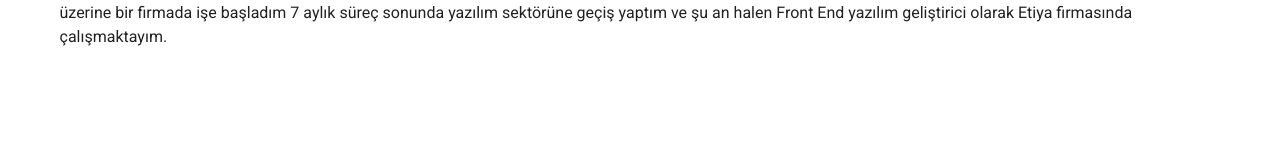
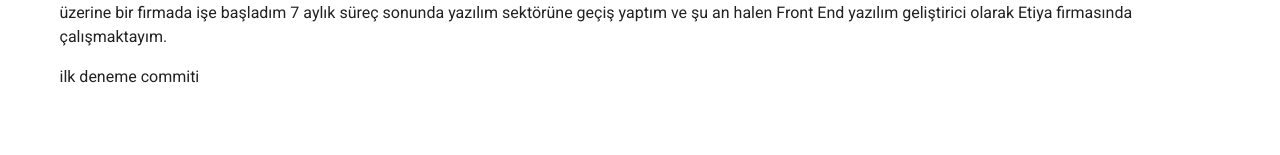
Before and after one commit to BerkayGezbeli/personal-blog, a Vue app: page /#/aboutPage in a window 1280 px wide. Shown: the part 266-421 px from the top of the page. Built offline with nearby package versions, Linux system fonts and the light colour scheme.

Commit message:
ilk deneme commiti

```diff
--- a/src/components/aboutPage.vue
+++ b/src/components/aboutPage.vue
@@ -3,6 +3,7 @@
     <span class="text-h2">{{$t('about.header')}}</span>
     <div>
       <p>{{$t('about.content')}}</p>
+      <p>ilk deneme commiti</p>
     </div>
   </v-container>
   </template>
```
